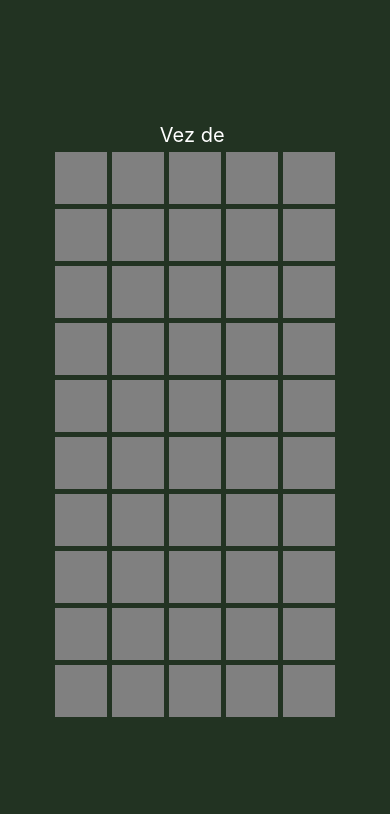
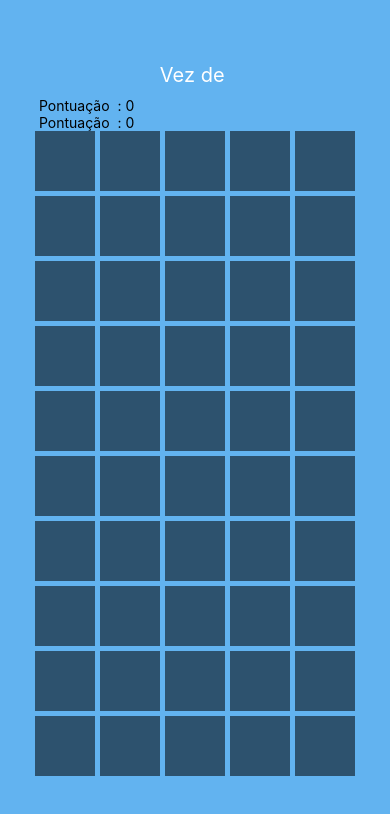
Before and after one commit to carlosbolzanell/My-app, a React Native app: screen / in a window 390 px wide. Shown: the top 814 px of the page. Built offline with nearby package versions, Linux system fonts and the light colour scheme.

Commit message:
Estilizando Game

```diff
--- a/App.js
+++ b/App.js
@@ -44,7 +44,7 @@ const styles = StyleSheet.create({
   container: {
     flex: 1,
     gap: 20,
-    backgroundColor: '#232',
+    backgroundColor: '#62B3F0',
     alignItems: 'center',
     justifyContent: 'center',
   },
--- a/src/Home.js
+++ b/src/Home.js
@@ -52,9 +52,10 @@ const styles = StyleSheet.create({
     botoes : {
         flex: 1,
         justifyContent: 'center',
+        alignItems: 'center',
         flexDirection: "column",
-        gap: 4,
-        marginTop: 10,
+        gap: 8,
+        marginTop: 30,
     },
     text: {
         color: "white",
@@ -62,13 +63,17 @@ const styles = StyleSheet.create({
         textAlign: 'center',
     },
     botao: {
-        backgroundColor: "black",
+        backgroundColor: "#2D526E",
         padding: 20,
+        width: 300,
+        borderRadius: 8,
 
     },
     title: {
-        color: 'white',
-        fontSize: 25,
-        marginBottom: 10
+        color: 'black',
+        fontSize: 32,
+        marginBottom: 10,
+        fontWeight: 400,
+        textAlign: 'center'
     }
 });
--- a/src/Jogo-Forca/HomeForca.js
+++ b/src/Jogo-Forca/HomeForca.js
@@ -23,9 +23,9 @@ const goBack = () =>{
     <View style={styles.container}>
       <Text style={styles.title}>Bem vindo ao Jogo da Forca digite a palavra que deseje para o jogo</Text>
       <Text style={styles.text}>Palavra: {palavra}</Text>
-      <TextInput style={styles.input} placeholderTextColor = "white" placeholder="Palavra" onChangeText={setPalavra} />
-      <Pressable onPress={handClick} style={styles.btn}><Text style={styles.text}>Jogar</Text></Pressable>
-      <Pressable onPress={goBack} style={styles.btn}><Text style={styles.text}>Voltar a Página Inicial</Text></Pressable>
+      <TextInput style={styles.input} placeholderTextColor = "black" placeholder="Palavra" onChangeText={setPalavra} />
+      <Pressable onPress={handClick} style={styles.btn}><Text style={styles.textBtn}>Jogar</Text></Pressable>
+      <Pressable onPress={goBack} style={styles.btn}><Text style={styles.textBtn}>Voltar a Página Inicial</Text></Pressable>
       <StatusBar style="auto" />
     </View>
   );
@@ -34,37 +34,41 @@ const goBack = () =>{
 const styles = StyleSheet.create({
   container: {
     gap: 20,
-    backgroundColor: '#232',
+    backgroundColor: '#62B3F0',
     alignItems: 'center',
     justifyContent: 'center',
   },
 
   text: {
-    color: 'white',
+    color: 'black',
     fontSize: 20,
   },
 
   input: {
     width: "80%",
     height: 40,
-    color: "#fff",
+    color: "black",
     borderWidth: 1.5,
     borderRadius: 10,
-    borderColor: 'white',
+    borderColor: 'black',
     padding: 10
   },
 
   title: {
-    color: "white",
+    color: "black",
     fontSize: 25,
     textAlign: "center",
     width: "85%",
     margin: "auto",
   },
   btn: {
-    backgroundColor: "blue",
+    backgroundColor: "#2D526E",
     padding: 10,
     borderRadius: 10,
+  },
+  textBtn:{
+    color: 'white',
+    fontSize: 20,
   }
 
 });
--- a/src/Jogo-Forca/JogoForca.js
+++ b/src/Jogo-Forca/JogoForca.js
@@ -23,7 +23,6 @@ export default function JogoForca(props){
         if(props.palavra.includes(letra)){
           alert("Parabens, você descobriu a palavra "+props.palavra+ "!");
         }else{
-          alert("Palavra errada, -1 vida");
           //perdeu vida na lógica
         }
       }
@@ -67,10 +66,10 @@ export default function JogoForca(props){
             <StatusBar style="auto" />
             <View>
               <Text id="texto" style={styles.text}>Letra Usadas: {letrasUsadas}</Text>
-              <Text id="texto" style={styles.text}>{palavraMostrada}</Text>
+              <Text id="texto" style={styles.palavra}>{palavraMostrada}</Text>
             </View>
             <TextInput id="input" style={styles.input} placeholder="Digite a letra ou a Palavra" onChangeText={setLetra}/>
-            <Pressable style={styles.btn} onPress={verificarLetra}><Text style={styles.text}>Enviar</Text></Pressable>
+            <Pressable style={styles.btn} onPress={verificarLetra}><Text style={styles.textBtn}>Enviar</Text></Pressable>
         </View>
     )
 }
@@ -78,37 +77,40 @@ export default function JogoForca(props){
 const styles = StyleSheet.create({
     container: {
       gap: 20,
-      backgroundColor: '#232',
+      backgroundColor: '##62B3F0',
       alignItems: 'center',
       justifyContent: 'center',
     },
 
     text: {
-      color: 'white',
+      color: 'black',
       fontSize: 20,
+      maxWidth: 130,
     },
 
     input: {
       width: "100%",
       height: 40,
-      color: "#fff",
+      color: "black",
       borderWidth: 1.5,
       borderRadius: 10,
-      borderColor: 'white',
+      borderColor: 'black',
       padding:(50,20)
     },
-
-    title: {
-      color: "white",
-      fontSize: 25,
-      textAlign: "center",
-      width: "85%",
-      margin: "auto",
-    },
     btn: {
-      backgroundColor: "blue",
+      backgroundColor: "#2D526E",
       padding: 10,
       borderRadius: 10,
+    },
+    palavra:{
+      color: 'black',
+      fontSize: 20,
+      textAlign: 'center',
+
+    },
+    textBtn:{
+      color: 'white',
+      fontSize: 20,
     }
 
   });
--- a/src/Jogo-Memoria/HomeMemoria.js
+++ b/src/Jogo-Memoria/HomeMemoria.js
@@ -24,11 +24,11 @@ const goBack = () =>{
     <View style={styles.container}>
       <Text style={styles.title}>Bem vindo ao Jogo da Memoria digite o nome dos jogadores 1 e 2</Text>
       <Text style={styles.text}>Nome: {player1}</Text>
-      <TextInput style={styles.input} placeholderTextColor = "white" placeholder="Player 1" onChangeText={setPlayer1} />
+      <TextInput style={styles.input} placeholderTextColor = "black" placeholder="Player 1" onChangeText={setPlayer1} />
       <Text style={styles.text}>Nome: {player2}</Text>
-      <TextInput style={styles.input} placeholderTextColor = "white" placeholder="Player 2" onChangeText={setPlayer2} />
-      <Pressable onPress={handClick} style={styles.btn}><Text style={styles.text}>Jogar</Text></Pressable>
-      <Pressable onPress={goBack} style={styles.btn}><Text style={styles.text}>Voltar a Página Inicial</Text></Pressable>
+      <TextInput style={styles.input} placeholderTextColor = "black" placeholder="Player 2" onChangeText={setPlayer2} />
+      <Pressable onPress={handClick} style={styles.btn}><Text style={styles.textBtn}>Jogar</Text></Pressable>
+      <Pressable onPress={goBack} style={styles.btn}><Text style={styles.textBtn}>Voltar a Página Inicial</Text></Pressable>
       <StatusBar style="auto" />
     </View>
   );
@@ -36,38 +36,46 @@ const goBack = () =>{
 
 const styles = StyleSheet.create({
   container: {
+    width: '100%',
     gap: 20,
-    backgroundColor: '#232',
     alignItems: 'center',
     justifyContent: 'center',
+    backgroundColor: '#62B3F0',
   },
 
   text: {
-    color: 'white',
+    color: 'black',
     fontSize: 20,
+    fontWeight: 500,
   },
 
   input: {
     width: "80%",
     height: 40,
-    color: "#fff",
+    color: "black",
     borderWidth: 1.5,
     borderRadius: 10,
-    borderColor: 'white',
+    borderColor: 'black',
     padding: 10
   },
 
   title: {
-    color: "white",
-    fontSize: 25,
+    color: "black",
+    fontWeight: 400,
+    fontSize: 31,
     textAlign: "center",
     width: "85%",
     margin: "auto",
   },
   btn: {
-    backgroundColor: "blue",
+    backgroundColor: "#2D526E",
     padding: 10,
     borderRadius: 10,
+  },
+  textBtn:{
+    fontSize: 20,
+    color: 'white',
+    fontWeight: 400,
   }
 
 });
--- a/src/Jogo-Memoria/index.js
+++ b/src/Jogo-Memoria/index.js
@@ -25,19 +25,77 @@ for(let l=0; l<10; l++){
         valores.splice(num, 1);
     }
 }
-console.log(tabuleiroInicial)
 
 export default function JogoMemoria(props){
 
-    const [pecas, setPecas] = useState();
-    const [tabuleiro, setTabuleiro] = useState(tabuleiroInicial);
+    const tabuleiroVazio = [
+        ["", "", "", "", ""],
+        ["", "", "", "", ""],
+        ["", "", "", "", ""],
+        ["", "", "", "", ""],
+        ["", "", "", "", ""],
+        ["", "", "", "", ""],
+        ["", "", "", "", ""],
+        ["", "", "", "", ""],
+        ["", "", "", "", ""],
+        ["", "", "", "", ""]
+    ]
+
+    const [tabuleiro, setTabuleiro] = useState(tabuleiroVazio);
+    const [tabuleiroTemporario, setTabuleiroTemporario] = useState(tabuleiroVazio);
     const [jogador, setJogador] = useState(1);
+    const [emoji, setEmoji] = useState('');
+    const [contador, setContador] = useState(1);
+    const [pontuacao1, setPontuacao1] = useState(0);
+    const [pontuacao2, setPontuacao2] = useState(0);
+
+    const handleClick = (l, c) =>{
+        let tabuleiroAtual = [[...tabuleiro[0]],[...tabuleiro[1]],[...tabuleiro[2]],[...tabuleiro[3]],[...tabuleiro[4]],[...tabuleiro[5]],[...tabuleiro[6]],[...tabuleiro[7]],[...tabuleiro[8]],[...tabuleiro[9]]]
+        let tabuleiroModificado = [[...tabuleiroTemporario[0]],[...tabuleiroTemporario[1]],[...tabuleiroTemporario[2]],[...tabuleiroTemporario[3]],[...tabuleiroTemporario[4]],[...tabuleiroTemporario[5]],[...tabuleiroTemporario[6]],[...tabuleiroTemporario[7]],[...tabuleiroTemporario[8]],[...tabuleiroTemporario[9]]]
+        if(contador == 1){
+            tabuleiroAtual[l][c] = tabuleiroInicial[l][c];
+            setTabuleiro(tabuleiroAtual);
+            setEmoji(tabuleiroInicial[l][c]);
+            setContador(2);
+        }
+        if(contador == 2){
+            tabuleiroAtual[l][c] = tabuleiroInicial[l][c]
+            setTabuleiro(tabuleiroAtual);
+            setContador(1)
+            if(emoji != tabuleiroInicial[l][c]){
+                setTimeout(()=>{
+                    setTabuleiro(tabuleiroModificado);
+                    setJogador(jogador === 1 ? 2 : 1);
+                },1000);
+            }else{
+                setTabuleiroTemporario(tabuleiroAtual);
+            }
+            checkWin();
+        }
+    }
+
+    const checkWin = () =>{
+        let cont = 0;
+        tabuleiro.forEach((pecas) =>{
+            pecas.forEach((emoji)=>{
+                if(emoji != ""){
+                    cont++;
+                }
+            })
+        })
+        if(cont == 49){
+            alert("Parabens! O vencedor foi o "+jogadorVez())
+            props.changeScream("home")
+        }
+    }
 
     const jogadorVez = () => jogador === 1 ? props.player1 : props.player2 ;
 
     return(
-        <View>
-            <Text style={styles.text}>Vez de </Text>
+        <View >
+            <Text style={styles.text}>Vez de {jogadorVez()}</Text>
+            <Text> Pontuação {props.player1} : {pontuacao1}</Text>
+            <Text> Pontuação {props.player2} : {pontuacao2}</Text>
 
             {
                 tabuleiro.map((linha, indexLinha) =>{
@@ -45,9 +103,9 @@ export default function JogoMemoria(props){
                     <View key={`${linha}${indexLinha}`} style={styles.linha}>
                         {
                             linha.map((coluna, indexColuna)=>(
-                                <TouchableOpacity key={`${coluna}${indexColuna}`}>
+                                <TouchableOpacity key={`${coluna}${indexColuna}`} onPress={()=> handleClick(indexLinha, indexColuna)}>
                                     <View style={styles.botao}>
-                                        <Text></Text>
+                                        <Text>{coluna}</Text>
                                     </View>
                                 </TouchableOpacity>
                             ))
@@ -65,8 +123,12 @@ export default function JogoMemoria(props){
 
 const styles = StyleSheet.create({
     botao: {
-        backgroundColor: "grey",
-        padding: 26,
+        backgroundColor: "#2D526E",
+        padding: 30,
+        maxHeight: 10,
+        maxWidth: 10,
+        alignItems: "center",
+        justifyContent: 'center',
 
     },
     linha: {
@@ -78,6 +140,6 @@ const styles = StyleSheet.create({
         fontSize: 20,
         color: 'white',
         textAlign: 'center',
-        marginBottom: 5,
+        marginBottom: 10,
     }
 });
--- a/src/Jogo-Velha/HomeVelha.js
+++ b/src/Jogo-Velha/HomeVelha.js
@@ -22,52 +22,61 @@ const goBack = () =>{
 
   return (
     <View style={styles.container}>
+      <StatusBar style="auto" />
       <Text style={styles.title}>Bem vindo ao Jogo da Velha digite o nome dos jogadores 1 e 2</Text>
       <Text style={styles.text}>Nome: {player1}</Text>
-      <TextInput style={styles.input} placeholderTextColor = "white" placeholder="Player 1" onChangeText={setPlayer1} />
+      <TextInput style={styles.input} placeholderTextColor = "black" placeholder="Player 1" onChangeText={setPlayer1} />
       <Text style={styles.text}>Nome: {player2}</Text>
-      <TextInput style={styles.input} placeholderTextColor = "white" placeholder="Player 2" onChangeText={setPlayer2} />
-      <Pressable onPress={handClick} style={styles.btn}><Text style={styles.text}>Jogar</Text></Pressable>
-      <Pressable onPress={goBack} style={styles.btn}><Text style={styles.text}>Voltar a Página Inicial</Text></Pressable>
-      <StatusBar style="auto" />
+      <TextInput style={styles.input} placeholderTextColor = "black" placeholder="Player 2" onChangeText={setPlayer2} />
+      <Pressable onPress={handClick} style={styles.btn}><Text style={styles.textBtn}>Jogar</Text></Pressable>
+      <Pressable onPress={goBack} style={styles.btn}><Text style={styles.textBtn}>Voltar a Página Inicial</Text></Pressable>
     </View>
+
   );
 }
 
 const styles = StyleSheet.create({
   container: {
+    width: '100%',
     gap: 20,
-    backgroundColor: '#232',
     alignItems: 'center',
     justifyContent: 'center',
+    backgroundColor: '#62B3F0',
   },
 
   text: {
-    color: 'white',
+    color: 'black',
     fontSize: 20,
+    fontWeight: 500,
   },
 
   input: {
     width: "80%",
     height: 40,
-    color: "#fff",
+    color: "black",
     borderWidth: 1.5,
     borderRadius: 10,
-    borderColor: 'white',
+    borderColor: 'black',
     padding: 10
   },
 
   title: {
-    color: "white",
+    color: "black",
+    fontWeight: 400,
     fontSize: 31,
     textAlign: "center",
     width: "85%",
     margin: "auto",
   },
   btn: {
-    backgroundColor: "blue",
+    backgroundColor: "#2D526E",
     padding: 10,
     borderRadius: 10,
+  },
+  textBtn:{
+    fontSize: 20,
+    color: 'white',
+    fontWeight: 400,
   }
 
 });
--- a/src/Jogo-Velha/JogoVelha.js
+++ b/src/Jogo-Velha/JogoVelha.js
@@ -2,36 +2,59 @@ import { StatusBar } from 'expo-status-bar';
 import { useEffect, useState } from 'react';
 import { StyleSheet, View, Text, Pressable} from "react-native";
 
+const valoresIniciais = [
+    [" ", " ", " "],
+    [" ", " ", " "],
+    [" ", " ", " "]
+];
+
 export default function JogoVelha(props){
 
-    const [botoes, setBotoes] = useState([
-        [" ", " ", " "],
-        [" ", " ", " "],
-        [" ", " ", " "]
-    ]);
+    const [botoes, setBotoes] = useState(valoresIniciais);
 
     useEffect(()=>{
         verificarVitoria();
     },[botoes])
 
     const verificarVitoria = ()=>{
+        let vencedor = false;
         if(botoes[0][0] == botoes[1][1] && botoes[1][1] == botoes[2][2] && botoes[0][0] != " "){
             declararVencedor();
+            vencedor = true;
+            props.changeScream('home');
         }
 
         if(botoes[0][2] == botoes[1][1] && botoes[1][1] == botoes[2][0] && botoes[1][1] != " "){
             declararVencedor();
+            vencedor = true;
+            props.changeScream('home');
         }
 
         for(let i=0; i<botoes.length; i++){
             if(botoes[i][0] == botoes [i][1] && botoes[i][0] == botoes[i][2] && botoes[i][0] != " "){
                 declararVencedor();
+                vencedor = true;
+                props.changeScream('home');
             }
         }
         for(let i=0; i<botoes.length; i++){
             if(botoes[0][i] == botoes [1][i] && botoes[1][i] == botoes[2][i] && botoes[1][i] != " "){
                 declararVencedor();
+                vencedor = true;
+                props.changeScream('home');
             }
+        }
+        let cont=0
+        botoes.forEach((linha, indexLinha) =>{
+            linha.forEach((coluna, indexColuna)=>{
+                if(coluna != " "){
+                    cont++
+                }
+            })
+        })
+        if(cont == 9 && !vencedor){
+            alert("Ninguém venceu!");
+            props.changeScream('home');
         }
 
     }
@@ -68,57 +91,23 @@ export default function JogoVelha(props){
         <View style={styles.container}>
             <StatusBar style="auto" />
             <Text style={styles.title}>Vez de </Text>
-            <View style={styles.col1}>
-                <Pressable style={styles.btn} onPress = {()=>{
-                    handleClickB(0,0);
-                }}>
-                    <Text>{botoes[0][0]}</Text>
-                </Pressable>
-                <Pressable style={styles.btn} onPress = {()=>{
-                    handleClickB(0,1);
-                }}>
-                    <Text>{botoes[0][1]}</Text>
-                </Pressable>
-                <Pressable style={styles.btn} onPress = {()=>{
-                    handleClickB(0,2);
-                }}>
-                    <Text>{botoes[0][2]}</Text>
-                </Pressable>
-            </View>
-            <View style={styles.col1}>
-            <Pressable style={styles.btn} onPress = {()=>{
-                    handleClickB(1,0);
-                }}>
-                    <Text>{botoes[1][0]}</Text>
-                </Pressable>
-                <Pressable style={styles.btn} onPress = {()=>{
-                    handleClickB(1,1);
-                }}>
-                    <Text>{botoes[1][1]}</Text>
-                </Pressable>
-                <Pressable style={styles.btn} onPress = {()=>{
-                    handleClickB(1,2);
-                }}>
-                    <Text>{botoes[1][2]}</Text>
-                </Pressable>
-            </View>
-            <View style={styles.col1}>
-                <Pressable style={styles.btn} onPress = {()=>{
-                    handleClickB(2,0);
-                }}>
-                    <Text>{botoes[2][0]}</Text>
-                </Pressable>
-                <Pressable style={styles.btn} onPress = {()=>{
-                    handleClickB(2,1);
-                }}>
-                    <Text>{botoes[2][1]}</Text>
-                </Pressable>
-                <Pressable style={styles.btn} onPress = {()=>{
-                    handleClickB(2,2);
-                }}>
-                    <Text>{botoes[2][2]}</Text>
-                </Pressable>
-            </View>
+            {
+                botoes.map((linha, indexLinha) =>{
+                    return(
+                        <View key={`${linha}${indexLinha}`} style={styles.col1}>
+                            {
+                                linha.map((coluna, indexColuna)=>(
+                                    <Pressable key={`´${coluna}${indexColuna}`} style={styles.btn} onPress={()=> handleClickB(indexLinha, indexColuna)} >
+                                        <View>
+                                            <Text style={styles.game}>{coluna}</Text>
+                                        </View>
+                                    </Pressable>
+                                ))
+                            }
+                        </View>
+                    )
+                })
+            }
         </View>
     )
 
@@ -128,13 +117,15 @@ const styles = StyleSheet.create({
     container: {
         width:'100%',
         flex: 1,
-        backgroundColor: '#232',
+        backgroundColor: '#62B3F0',
         alignItems: 'center',
         justifyContent: 'center',
       },
       title: {
-        color: "white",
-        fontSize: 20,
+        color: "black",
+        fontSize: 30,
+        fontWeight: 400,
+        marginBottom: 20,
       },
       col1: {
         flexDirection: "row",
@@ -142,8 +133,15 @@ const styles = StyleSheet.create({
         marginBottom: 10,
       },
       btn: {
-        width: 40,
-        height: 40,
-        backgroundColor: "red"
+        backgroundColor: "#2D526E",
+        padding: 50,
+        maxHeight: 10,
+        maxWidth: 10,
+        alignItems: "center",
+        justifyContent: 'center',
+      },
+      game: {
+        color: 'white',
+        fontSize: 20,
       }
 });
```
